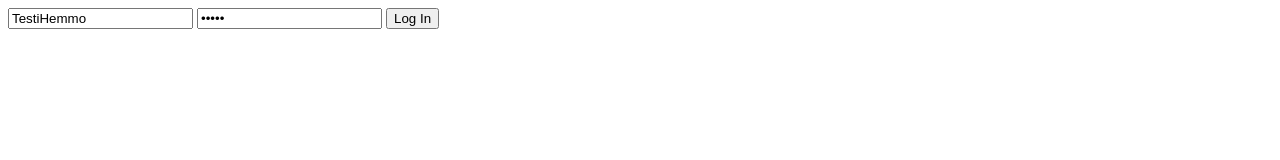
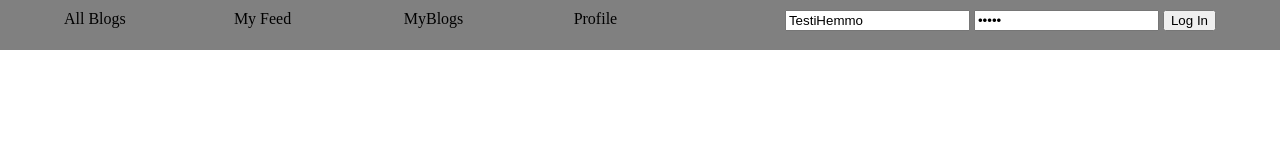
Before and after one commit to tuukkao/ot-project-2015, a website: page src/public/index.html in a window 1280 px wide. Drawn offline with nearby package versions, Linux system fonts and the light colour scheme; some packages are replaced by stand-ins of ours; no server answers.

Commit message:
Add some styles and structure to frontend.

```diff
--- /dev/null
+++ b/src/public/content/style.css
@@ -0,0 +1,53 @@
+body {
+    margin: 0px 0px 0px 0px;
+    padding: 0px 0px 0px 0px;
+}
+div, ul, li, a {
+    margin: 0px 0px 0px 0px;
+    padding: 0px 0px 0px 0px;
+}
+
+
+.navigation-container {
+    background-color: grey;
+    margin: 0px 0px 0px 0px;
+    padding-left: 5%;
+    padding-right: 5%;
+    padding-top: 10px;
+    width: 90%;
+    position: fixed;
+    top: 0px;
+    height: 40px;
+}
+
+.login-template {
+    margin: 0px 0px 0px 0px;
+    float: right;
+}
+
+.navigation-template {
+    width: 60%;
+    margin: 0px 0px 0px 0px;
+    float: left;
+}
+
+.navigation-template li {
+    width: 24%;
+    margin: 0px 0px 0px 0px;
+    display: inline-block;
+}
+
+.navigation-template a {
+    padding: 10px 0px 10px 0px !important;
+    size:20px;
+    margin: 0px 0px 0px 0px;
+    text-decoration: none;
+    color: black;
+}
+
+.content {
+    margin: 0 auto;
+    margin-top: 60px;
+    width: 80%;
+
+}
--- a/src/public/index.html
+++ b/src/public/index.html
@@ -6,13 +6,17 @@
         <script src="./scripts/constants.js"></script>
         <script src="./scripts/controllers.js"></script>
         <script src="./scripts/services.js"></script>
+        <link rel="stylesheet" href="/content/style.css" charset="utf-8">
     </head>
     <body>
-        <div class="navi-bar">
+        <div class="navigation-container">
             <div ng-include src="'views/login.html'"></div>
+            <div ng-include src="'views/navigation.html'"></div>
         </div>
-        <div ng-include src="'views/feed.html'">
+        <div class="content">
+            <div ng-include src="'views/feed.html'">
 
+            </div>
         </div>
         <div class="footer">
         </div>
--- a/src/public/scripts/controllers.js
+++ b/src/public/scripts/controllers.js
@@ -50,3 +50,14 @@ app.controller('loginController', ['$scope', 'Authorization', function($scope, A
         })
     }
 }])
+
+app.controller('mainController',['$scope', function($scope) {
+
+}])
+
+app.controller('navigationController', ['$scope', '$location', function ($scope, $location) {
+    $scope.navClass = function (page) {
+        var currentRoute = $location.path().substring(1) || 'home';
+        return page === currentRoute ? 'active' : '';
+    };
+}])
--- a/src/public/scripts/routes.js
+++ b/src/public/scripts/routes.js
@@ -4,6 +4,6 @@ var app = angular.module('app');
         $routeProvider
             .when('/', {
                 templateUrl: 'index.html',
-                controller: 'feedController'
+                controller: 'mainController'
             })
     }]);
--- a/src/public/views/feed.html
+++ b/src/public/views/feed.html
@@ -1,4 +1,4 @@
-<div class="post-container" ng-controller="feedController">
+<div class="feed-template" ng-controller="feedController">
     <div class="feed"  >
         <div class="blog-item" ng-repeat="blog in blogs">
             <div class="post-item" ng-repeat="post in blog.posts">
--- a/src/public/views/login.html
+++ b/src/public/views/login.html
@@ -1,4 +1,4 @@
-<div class="login-module" ng-controller="loginController">
+<div class="login-template" ng-controller="loginController">
     <form name="loginFrom" ng-submit="login()">
     <input type="text" ng-model="username" placeholder="User Name" required />
     <input type="password" ng-model="password" placeholder="Password" required />
--- /dev/null
+++ b/src/public/views/navigation.html
@@ -0,0 +1,10 @@
+<div class="navigation-template" ng-controller="navigationController">
+    <ul class="nav-list nav">
+        <li ng-class="navClass('Blogs')"><a href='#/'>All Blogs</a></li>
+        <!-- We may also implement just one feed with filters! -->
+        <li ng-class="navClass('Blogs')"><a href='#/feed'>My Feed</a></li>
+        <!-- Could be a dropdown list ! User can have multiple blogs. -->
+        <li ng-class="navClass('MyBlogs')"><a href='#/myblogs'>MyBlogs</a></li>
+        <li ng-class="navClass('Profile')"><a href='#/me'>Profile</a></li>
+    </ul>
+</div>
```
